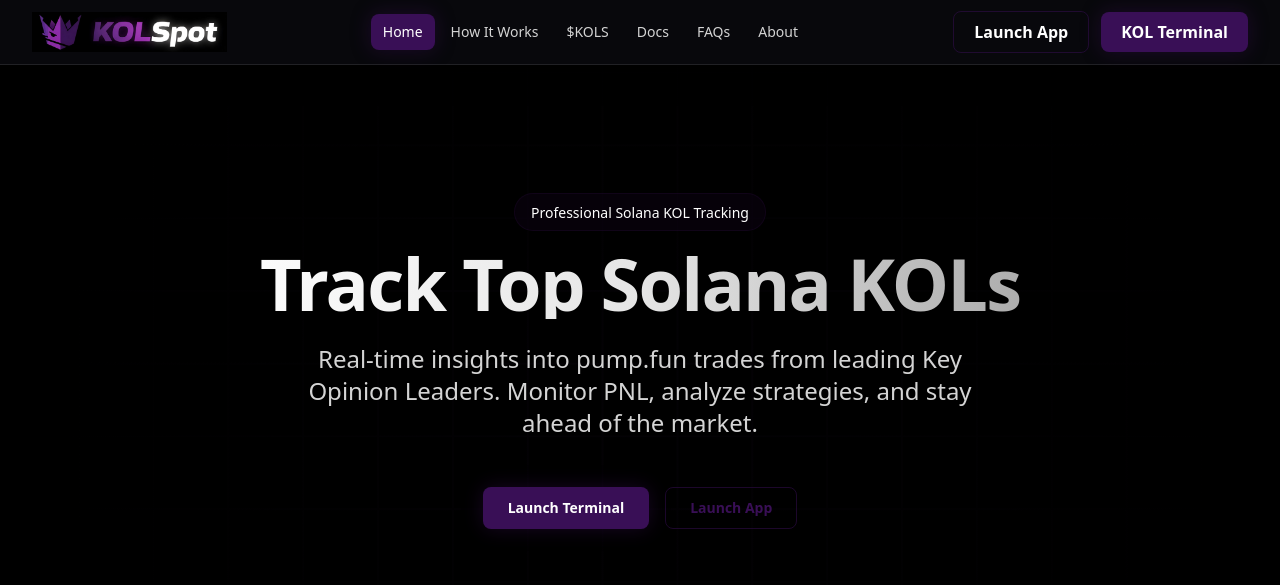
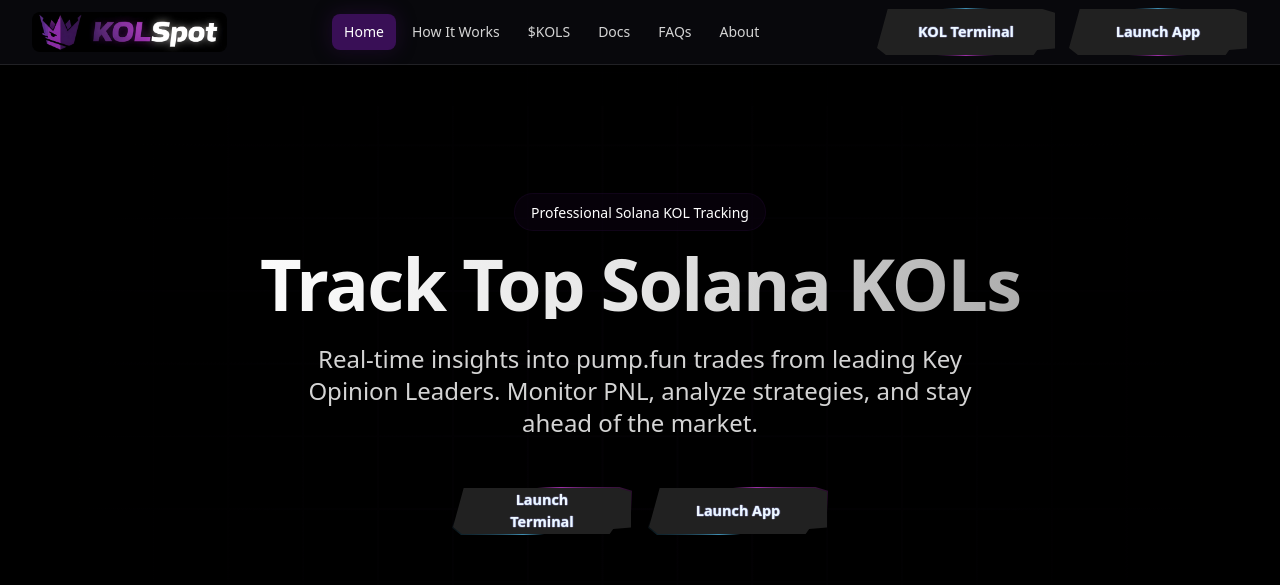
Before and after one commit to dreyxd/kolspot, a React (Vite) app: page / in a window 1280 px wide. Shown: the top 585 px of the page. Built offline with nearby package versions, Linux system fonts and the light colour scheme; no server answers.

Commit message:
Add neon button styles and rounded logo corners - reorder navbar buttons

```diff
--- a/src/components/Footer.tsx
+++ b/src/components/Footer.tsx
@@ -9,7 +9,7 @@
           {/* Logo & Brand */}
           <div className="md:col-span-1">
             <Link to="/" className="flex items-center mb-3">
-              <img src={logo} alt="KOLSpot" className="h-8 w-auto object-contain" />
+              <img src={logo} alt="KOLSpot" className="h-8 w-auto object-contain rounded-lg" />
             </Link>
             <p className="text-xs text-neutral-400 mb-3">
               Track top Solana KOLs and their pump.fun trades in real-time.
--- a/src/components/Navbar.tsx
+++ b/src/components/Navbar.tsx
@@ -19,7 +19,7 @@
     <header className="sticky top-0 z-40 border-b border-white/10 bg-background/80 backdrop-blur-xl relative shadow-3d">
       <div className="mx-auto max-w-7xl px-4 sm:px-6 lg:px-8 h-16 flex items-center justify-between">
         <Link to="/" className="flex items-center">
-          <img src={logo} alt="KOLSpot logo" className="h-10 w-auto object-contain" />
+          <img src={logo} alt="KOLSpot logo" className="h-10 w-auto object-contain rounded-lg" />
         </Link>
         <nav className="hidden md:flex items-center gap-1">
           <NavLink to="/" className={navLinkClass}>
@@ -42,17 +42,19 @@
           </NavLink>
         </nav>
         <div className="hidden md:flex items-center gap-3">
+          <Link to="/terminal" className="neon-btn">
+            <span className="span"></span>
+            <span className="txt">KOL Terminal</span>
+          </Link>
           <a
             href="https://app.kolspot.live"
             target="_blank"
             rel="noopener noreferrer"
-            className="px-5 py-2 rounded-lg border border-accent/50 text-white font-semibold hover:bg-accent/10 hover:border-accent transition-all duration-300"
+            className="neon-btn"
           >
-            Launch App
+            <span className="span"></span>
+            <span className="txt">Launch App</span>
           </a>
-          <Link to="/terminal" className="px-5 py-2 rounded-lg bg-accent text-white font-semibold hover:bg-accent-soft shadow-glow hover:shadow-glow-lg transition-all duration-300">
-            KOL Terminal
-          </Link>
         </div>
         <div className="flex md:hidden">
           <button
--- a/src/index.css
+++ b/src/index.css
@@ -26,6 +26,85 @@
 }
 .btn-outline {
   @apply border-accent/50 text-accent hover:bg-accent/10 hover:border-accent;
+}
+
+/* Neon Button Styles */
+.neon-btn {
+  width: 180px;
+  height: 48px;
+  cursor: pointer;
+  display: flex;
+  justify-content: center;
+  align-items: center;
+  padding: 0.5em 2em;
+  text-align: center;
+  background: transparent;
+  position: relative;
+  overflow: hidden;
+  transition: all 0.3s ease-in-out;
+  clip-path: polygon(6% 0, 93% 0, 100% 8%, 100% 86%, 90% 89%, 88% 100%, 5% 100%, 0% 85%);
+  text-decoration: none;
+}
+
+.neon-btn .span {
+  display: flex;
+  clip-path: polygon(6% 0, 93% 0, 100% 8%, 100% 86%, 90% 89%, 88% 100%, 5% 100%, 0% 85%);
+  position: absolute;
+  inset: 1px;
+  background-color: #212121;
+  z-index: 1;
+}
+
+.neon-btn .txt {
+  text-align: center;
+  position: relative;
+  z-index: 2;
+  color: aliceblue;
+  font-size: 0.9em;
+  font-weight: 600;
+  transition: all 0.3s ease-in-out;
+  text-shadow: 0px 0px 1px #4090b5, 0px 0px 1px #9e30a9, 0 0 1px white;
+}
+
+.neon-btn::before {
+  content: "";
+  position: absolute;
+  height: 300px;
+  aspect-ratio: 1.5/1;
+  box-shadow: -17px -19px 20px #9e30a9;
+  background-image: conic-gradient(#9e30a9, transparent, transparent, transparent, transparent, transparent, transparent, #9e30a9);
+  animation: rotate 4s linear infinite -2s;
+}
+
+.neon-btn::after {
+  content: "";
+  position: absolute;
+  height: 300px;
+  aspect-ratio: 1.5/1;
+  box-shadow: -17px -19px 10px #4090b5;
+  background-image: conic-gradient(#4090b5, transparent, transparent, transparent, transparent, transparent, transparent, transparent, #4090b5);
+  animation: rotate 4s linear infinite;
+}
+
+.neon-btn:hover .span {
+  inset: 2px;
+  background-color: #4090b5;
+  background: repeating-linear-gradient(to bottom, transparent 0%, #4090b5 1px, #4090b5 3px, #4090b5 5px, #4090b5 4px, transparent 0.5%), repeating-linear-gradient(to left, hsl(295, 60%, 12%) 100%, hsl(295, 60%, 12%) 100%);
+  box-shadow: inset 0 40px 20px hsl(296, 59%, 10%);
+}
+
+.neon-btn:hover .txt {
+  text-shadow: 2px 4px 1px #9e30a9, 2px 2px 1px #4090b5, 0 0 20px rgba(255, 255, 255, 0.616);
+  color: rgb(255, 255, 255);
+}
+
+@keyframes rotate {
+  0% {
+    transform: rotate(0deg);
+  }
+  100% {
+    transform: rotate(360deg);
+  }
 }
 
 .card {
--- a/src/pages/Home.tsx
+++ b/src/pages/Home.tsx
@@ -22,11 +22,13 @@
               Monitor PNL, analyze strategies, and stay ahead of the market.
             </p>
             <div className="flex flex-col sm:flex-row gap-4 justify-center">
-              <Link to="/terminal" className="btn btn-primary px-10 py-4 text-lg font-semibold">
-                Launch Terminal
+              <Link to="/terminal" className="neon-btn">
+                <span className="span"></span>
+                <span className="txt">Launch Terminal</span>
               </Link>
-              <a href="https://app.kolspot.live" target="_blank" rel="noopener noreferrer" className="btn btn-outline px-10 py-4 text-lg text-white">
-                Launch App
+              <a href="https://app.kolspot.live" target="_blank" rel="noopener noreferrer" className="neon-btn">
+                <span className="span"></span>
+                <span className="txt">Launch App</span>
               </a>
             </div>
           </div>
```
